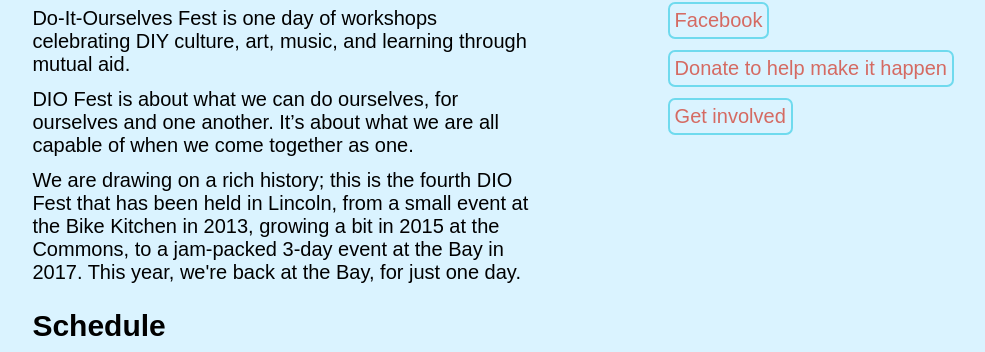
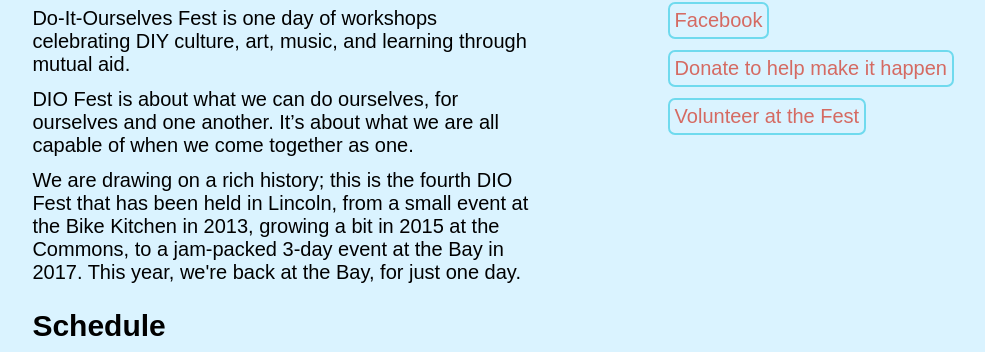
Before and after one commit to clottman/diolnk, an Eleventy site: page src/index.njk in a window 1280 px wide. Shown: the part 437-789 px from the top of the page, without its empty margins (102-1087 px from the left). Built offline with nearby package versions, Linux system fonts and the light colour scheme; Eleventy itself is replaced by a stand-in of ours; files that its build step writes are made by us from their sources; a web font is replaced by a local one.

Commit message:
add link to volunteer

```diff
--- a/src/index.njk
+++ b/src/index.njk
@@ -52,7 +52,7 @@
             <li><a href="https://www.instagram.com/doitourselvesfest/">Instagram</a></li>
             <li><a href="https://www.facebook.com/doitourselvesfest">Facebook</a></li>
             <li><a href="https://www.gofundme.com/f/bring-back-doitourselves-fest-in-lincoln">Donate to help make it happen</a></li>
-            <li><a href="https://forms.gle/csWeh5Cdsw97drnm7">Get involved</a></li>
+            <li><a href="https://forms.gle/9qohKNMzfrJ5YtLo9">Volunteer at the Fest</a></li>
         </ul>
     </div>
 </div>
```
